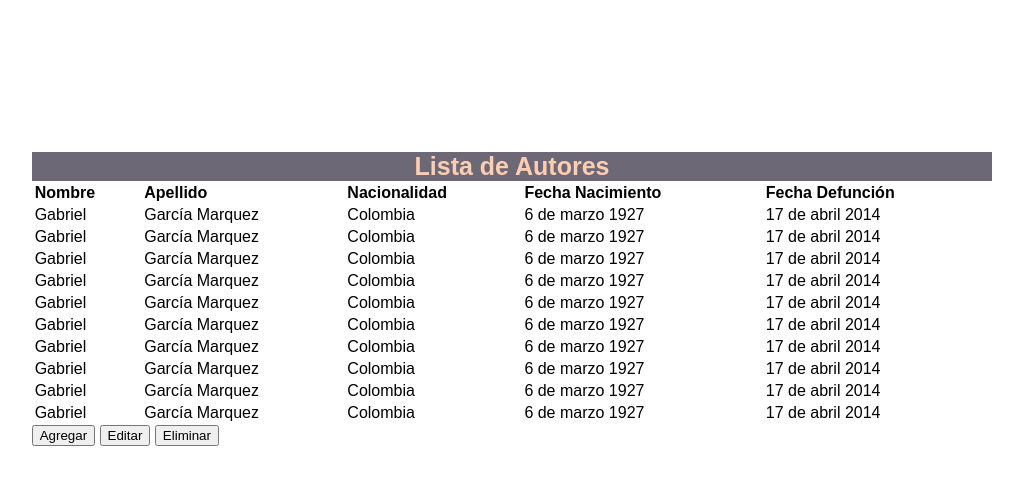
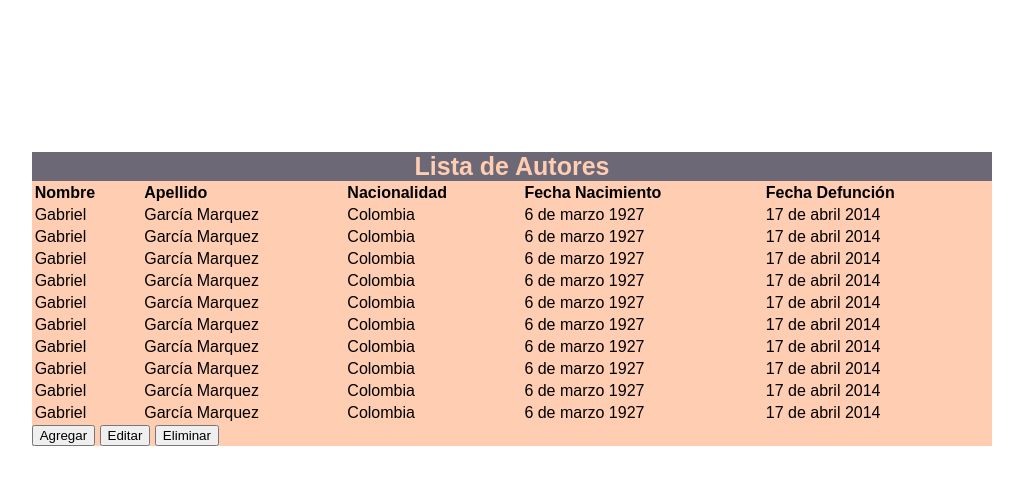
Before and after one commit to adriancastro626/bazar_de_las_sorpresas, a plain HTML site: page proyectofinal/lista_autores.html in a window 1280 px wide. Shown: the whole page, without its empty margins (128-1151 px from the left). Drawn offline with Linux system fonts and the light colour scheme; some packages are replaced by stand-ins of ours; a script that the page names is missing.

Commit message:
otra modificación

```diff
--- a/proyectofinal/css/lista_autores.css
+++ b/proyectofinal/css/lista_autores.css
@@ -3,6 +3,7 @@
                     flex-direction: column;
                     font-family: 'Asap', sans-serif;
                     margin: 12%;
+                    background-color: #ffcdb2;
                 }
 
                 .titulo {
```
